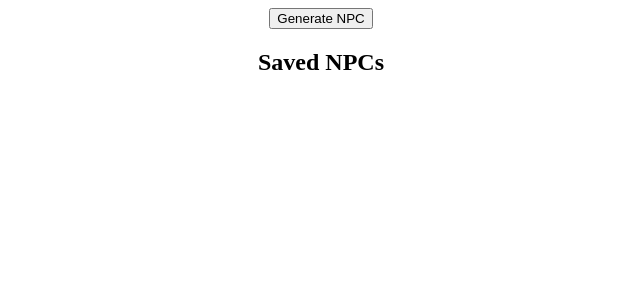
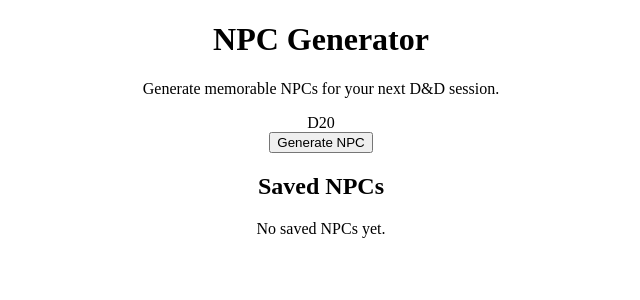
Before and after one commit to ElenaSandfort/npc-generator, a React (Vite) app: page / in a window 1280 px wide. Shown: the top 300 px of the page, without its empty margins (319-959 px from the left). Built offline with nearby package versions, Linux system fonts and the light colour scheme.

Commit message:
Add home layout and NPC card component

```diff
--- a/src/App.tsx
+++ b/src/App.tsx
@@ -61,7 +61,7 @@
   }
 
   return (
-    <>
+    <main className="app">
       {selectedNPC ? (
         <NPCDetailView
           npc={selectedNPC}
@@ -81,7 +81,7 @@
           onOpenNPC={handleOpenNPC}
         />
       )}
-    </>
+    </main>
   )
 }
 
--- /dev/null
+++ b/src/components/NPCCard.tsx
@@ -0,0 +1,26 @@
+import type { NPC } from '../types/NPC';
+
+type NPCCardProps = {
+  npc: NPC;
+  onOpenNPC: (npc: NPC) => void;
+};
+
+function NPCCard({ npc, onOpenNPC }: NPCCardProps) {
+  return (
+    <article className="npc-card">
+      <div className="npc-card__portrait">{npc.speciesIcon}</div>
+
+      <div className="npc-card__content">
+        <h3>{npc.name}</h3>
+        <p>
+          {npc.gender} {npc.species} · {npc.profession}
+        </p>
+        <p>{npc.goal}</p>
+      </div>
+
+      <button onClick={() => onOpenNPC(npc)}>Details</button>
+    </article>
+  );
+}
+
+export default NPCCard;
--- a/src/views/HomeView.tsx
+++ b/src/views/HomeView.tsx
@@ -1,4 +1,5 @@
 import type { NPC } from '../types/NPC';
+import NPCCard from '../components/NPCCard';
 
 type HomeViewProps = {
   savedNPCs: NPC[];
@@ -8,22 +9,40 @@
 
 function HomeView({ savedNPCs, onGenerateNPC, onOpenNPC }: HomeViewProps) {
   return (
-    <>
-      <button onClick={onGenerateNPC}>Generate NPC</button>
+    <div className="home">
+      <header className="home-header">
+        <h1>NPC Generator</h1>
+        <p>
+          Generate memorable NPCs for your next D&D session.
+        </p>
+      </header>
 
-      <h2>Saved NPCs</h2>
+      <section className="generate-section">
+        <div className="generate-d20">
+          D20
+        </div>
 
-      {savedNPCs.map((npc) => (
-        <article key={npc.id}>
-          <h3>{npc.name}</h3>
+        <button onClick={onGenerateNPC}>
+          Generate NPC
+        </button>
+      </section>
+
+      <section className="saved-section">
+        <h2>Saved NPCs</h2>
+
+        {savedNPCs.length === 0 ? (
           <p>
-            {npc.speciesIcon} {npc.species} · {npc.professionIcon}{' '}
-            {npc.profession}
+            No saved NPCs yet.
           </p>
-          <button onClick={() => onOpenNPC(npc)}>Details</button>
-        </article>
-      ))}
-    </>
+        ) : (
+          <div className="saved-grid">
+            {savedNPCs.map((npc) => (
+            <NPCCard key={npc.id} npc={npc} onOpenNPC={onOpenNPC} />
+            ))}
+          </div>
+        )}
+      </section>
+    </div>
   );
 }
 
```
